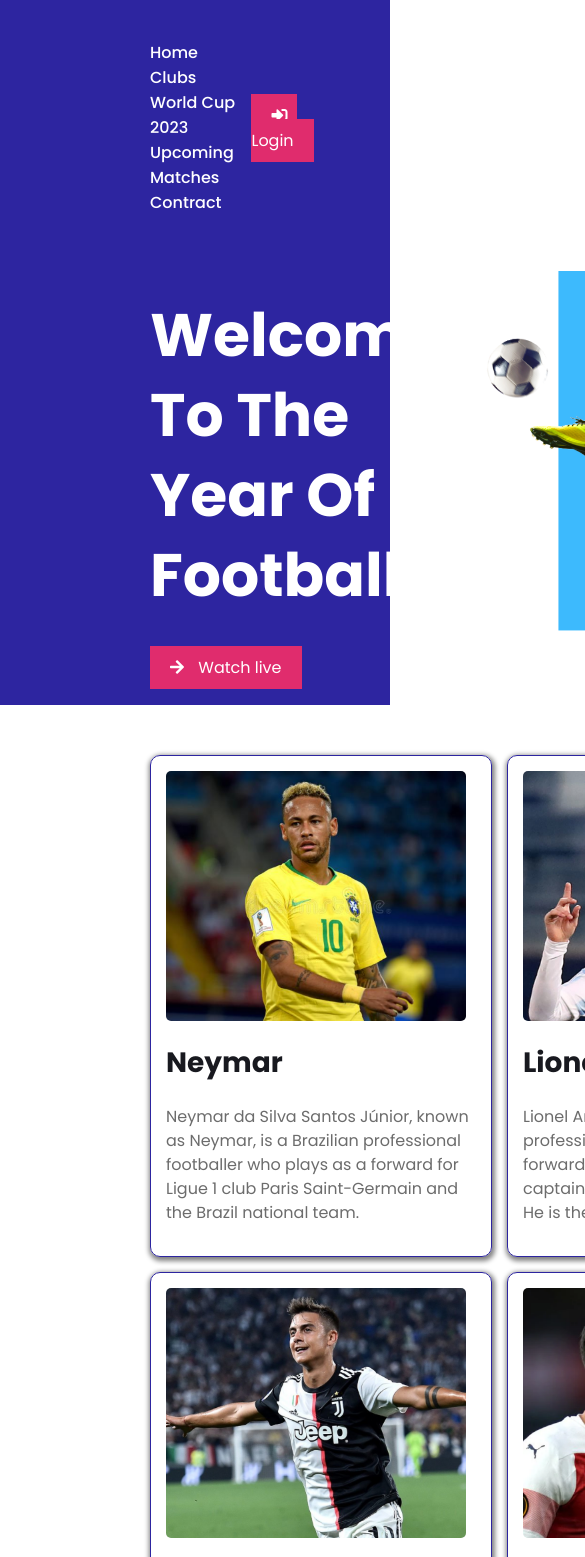
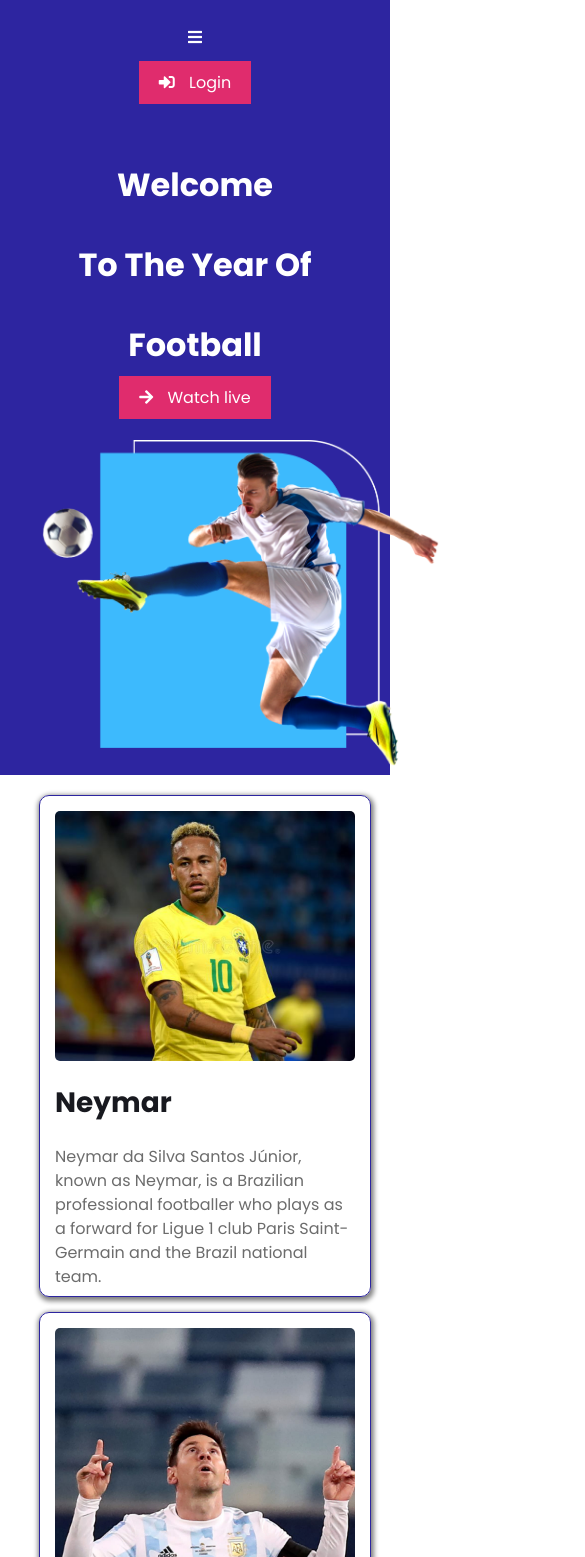
Before and after one commit to Shahriaz-Adnan-Sany/football, a plain HTML site: page index.html in a window 390 px wide. Shown: the top 1557 px of the page, 585 px wide, since content can reach past the window. Drawn offline with Linux system fonts and the light colour scheme.

Commit message:
responsive

```diff
--- a/css/style.css
+++ b/css/style.css
@@ -109,6 +109,10 @@ header {
     color: #FFFFFF;
     padding-right: 30px;
     font-weight: 500;
+}
+.menu-icon {
+    color: #FFFFFF;
+    display: none;
 }
 .header-banner {
     width: 560.01px;
@@ -282,3 +286,105 @@ header {
     color: black;
 }
 /* -- --- -- Footer CSS Ends Here -- --- -- */
+
+/* -- --- -- Mobile Responsive CSS Starts Here -- --- -- */
+ /* -- --- -- Header Mobile Respomsive CSS Starts Here -- --- -- */
+
+@media only screen and (max-width:688px) {
+    .header-content, .header-conttent-2  {
+        padding: 0px;
+    }
+    .header-top, .header-bottom {
+        display: inline;
+        text-align: center;
+        margin: 0px 10px;
+    }
+    .header-menu>nav {
+        display: none;
+    }
+    .menu-icon {
+        display: block
+    }
+    .login-button {
+        display: block;
+        margin-top: 20px;
+    }
+    .heading-part {
+        display: block;
+    }
+    .heading-part h1 {
+        font-size: 32px;
+        margin: 0px;
+    }
+    .header-banner {
+        width: 400px;
+        height: 280px;
+        display: inline-block;
+        margin: 0px;
+        padding-top: 30px;
+    }
+    .header-banner img {
+        width: 100%;
+        height: 100%;
+    }
+}
+
+/* -- --- -- Header Mobile Respomsive CSS Ends Here -- --- -- */
+
+/* -- --- -- Players Mobile Respomsive CSS Ends Here -- --- -- */
+
+@media only screen and (max-width:688px) {
+    .player-info {
+        padding: 20px 40px;
+        grid-template-columns: repeat(1, 1fr);
+        justify-content: center;
+        align-items: center;
+
+    }
+    .single-player {
+        width: auto;
+        margin-left: 20px;
+    }
+}
+
+/* -- --- -- Players Mobile Respomsive CSS Ends Here -- --- -- */
+
+/* -- --- -- Match Mobile Respomsive CSS Starts Here -- --- -- */
+@media only screen and (max-width:688px) {
+    .match-container {
+        padding: 10px 20px;
+        grid-template-columns: repeat(1, 1fr);
+    }
+    .match-info {
+        display: block;
+        margin: 20px;
+    }
+    .match-info>h2 {
+        font-size: 24px;
+        padding-right: 10px;
+        margin: 0;
+    }
+    .match-image, .match-image-2 {
+        width: 400px;
+        height: 280px;
+        display: inline-block;
+        margin: 0px;
+        padding-top: 30px;
+    }
+    .match-image, .match-image-2 img {
+        width: 100%;
+        height: 100%;
+    }
+}
+
+
+/* -- --- -- Match Mobile Respomsive CSS Ends Here -- --- -- */
+
+
+
+
+/* -- --- -- Header Mobile Respomsive CSS Ends Here -- --- -- */
+/* -- --- -- Header Mobile Respomsive CSS Ends Here -- --- -- */
+
+
+/* -- --- -- Mobile Responsive CSS Ends Here -- --- -- */
--- a/index.html
+++ b/index.html
@@ -28,13 +28,14 @@
                 <div class="header-menu">
                     <nav>
                         <ul>
-                            <li><a href="">Home</a></li>
-                            <li><a href="">Clubs</a></li>
-                            <li><a href="">World Cup 2023</a></li>
-                            <li><a href="">Upcoming Matches</a></li>
-                            <li><a href="">Contract</a></li>
+                            <li><a href="#">Home</a></li>
+                            <li><a href="#">Clubs</a></li>
+                            <li><a href="#">World Cup 2023</a></li>
+                            <li><a href="#">Upcoming Matches</a></li>
+                            <li><a href="#">Contract</a></li>
                         </ul>
                     </nav>
+                    <span class="menu-icon"><i class="fas fa-bars"></i></span>
                 </div>
                 <div class="login-button">
                     <a class="button-style" href="https://www.programming-hero.com/"><i
@@ -61,6 +62,7 @@
     <!-- --- -- Header Ends Here -- --- -->
 
     <!-- --- -- Main Part Starts Here -- --- -->
+
     <main>
         <!-- --- -- Player Section Starts Here -- --- -->
 
@@ -247,10 +249,13 @@
         </section>
 
         <!-- --- -- About Us Section Ends Here -->
+
     </main>
+
     <!-- --- -- Main Part Starts Here -- --- -->
 
     <!-- --- -- Footer Starts Here -- --- -->
+
     <footer class="footer">
         <div class="footer-content section-pad-all">
             <div class="footer-logo">
```
